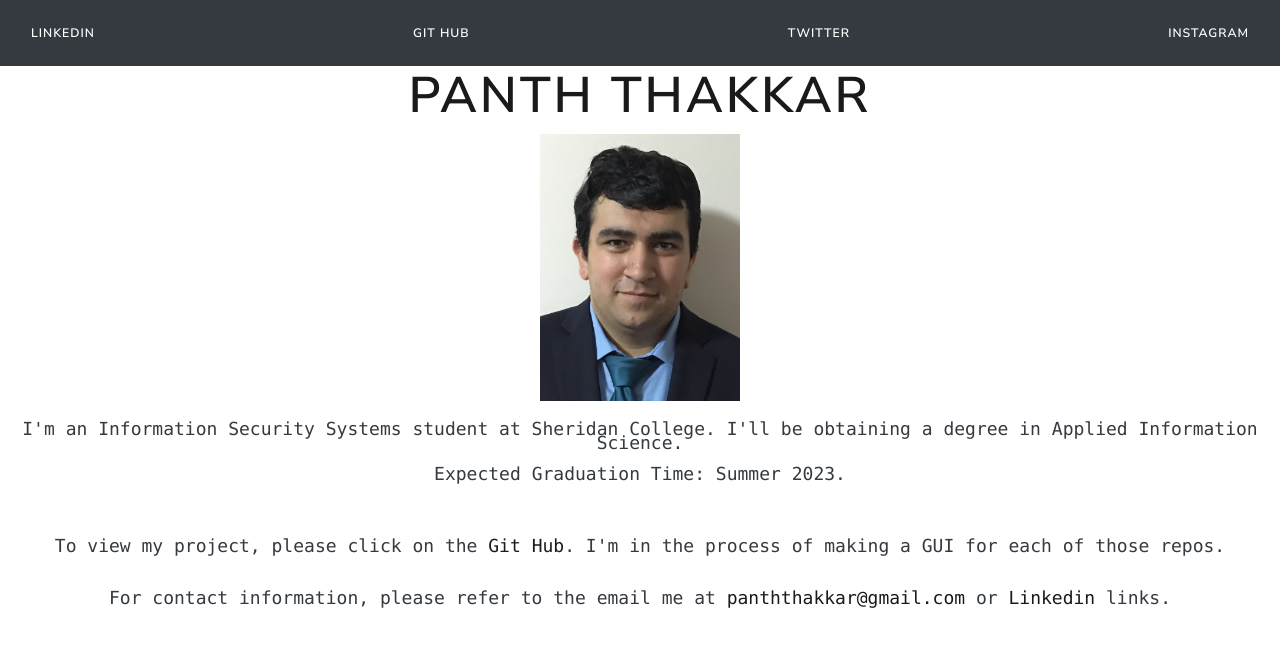
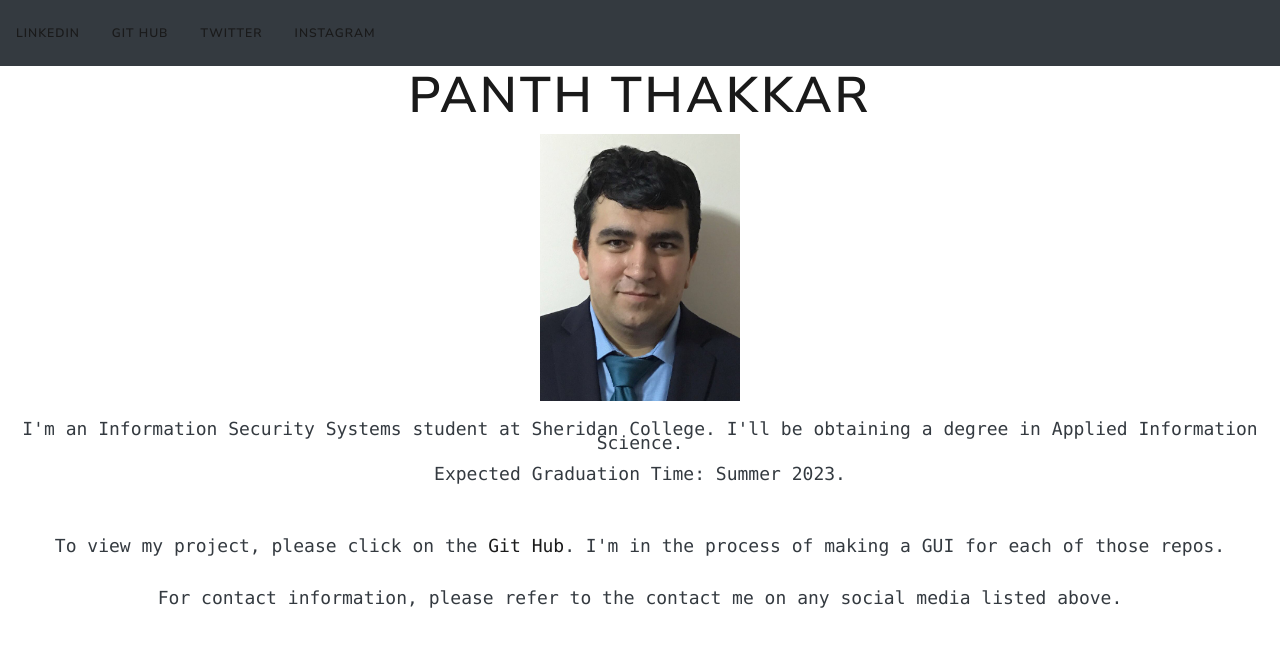
Before and after one commit to PanthThakkar/PanthThakkar.github.io, a plain HTML site: page index.html in a window 1280 px wide. Drawn offline with Linux system fonts and the light colour scheme.

Commit message:
Changes to the base repo

```diff
--- a/index.html
+++ b/index.html
@@ -21,7 +21,7 @@
             text-align: center;
         }
         #ABC {
-            background-color: ;
+            background-color: teal;
             height:30%;
             position: absolute;
             top: 10;
@@ -32,11 +32,11 @@
   </head>
     <body>
         <nav class="navbar navbar-expand-lg navbar-dark bg-dark sticky-top">
-            <div class="container-fluid">
-                <a href = "https://www.linkedin.com/in/panth-thakkar-966611149/" class="text-light">Linkedin</a>
-                <a href = "https://github.com/PanthThakkar" class="text-light">Git Hub</a>
-                <a href = "https://twitter.com/PanthThakkar?lang=en" class="text-light"> Twitter</a>
-                <a href = "https://www.instagram.com/jumpsquad7/" class="text-light">Instagram</a>
+            <div class="collapse navbar-collapse">
+                <a href = "https://www.linkedin.com/in/panth-thakkar-966611149/" class="nav-item">Linkedin</a>
+                <a href = "https://github.com/PanthThakkar" class="nav-item">Git Hub</a>
+                <a href = "https://twitter.com/PanthThakkar?lang=en" class="nav-item"> Twitter</a>
+                <a href = "https://www.instagram.com/jumpsquad7/" class="nav-item">Instagram</a>
             </div>
         </nav>
         <h1>Panth Thakkar</h1>
@@ -50,7 +50,7 @@
         </div>
         <br><br>
         <p class="text-dark text-monospace">To view my project, please click on the <a href = "https://github.com/PanthThakkar">Git Hub</a>. I'm in the process of making a GUI for each of those repos.</p><br>
-        <p class="text-dark text-monospace">For contact information, please refer to the email me at <a href=" mailto: panther77thakkar@hotmail.com">panththakkar@gmail.com</a> or <a href = "https://www.linkedin.com/in/panth-thakkar-966611149/"> Linkedin</a> links.</p>
+        <p class="text-dark text-monospace">For contact information, please refer to the contact me on any social media listed above.</p>
         <br><br>
 <!--
         <div class = "container-fluid padding">
```
